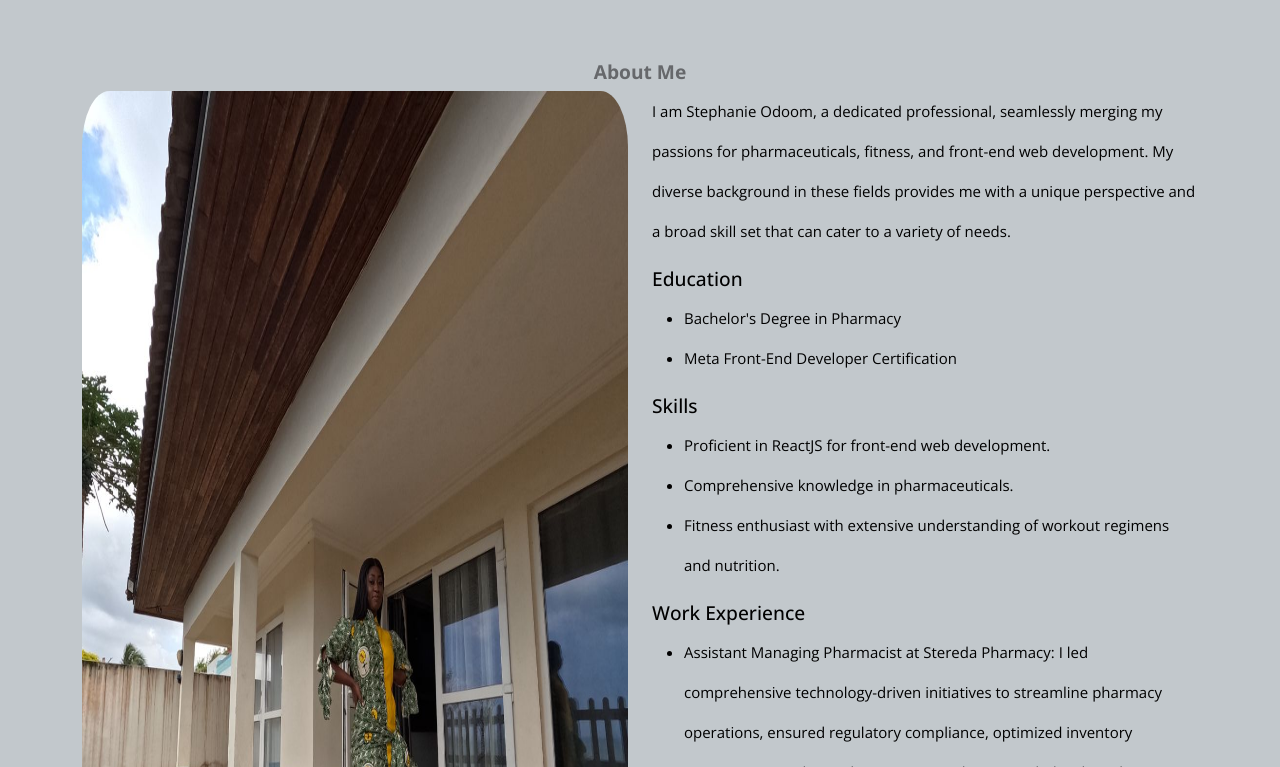
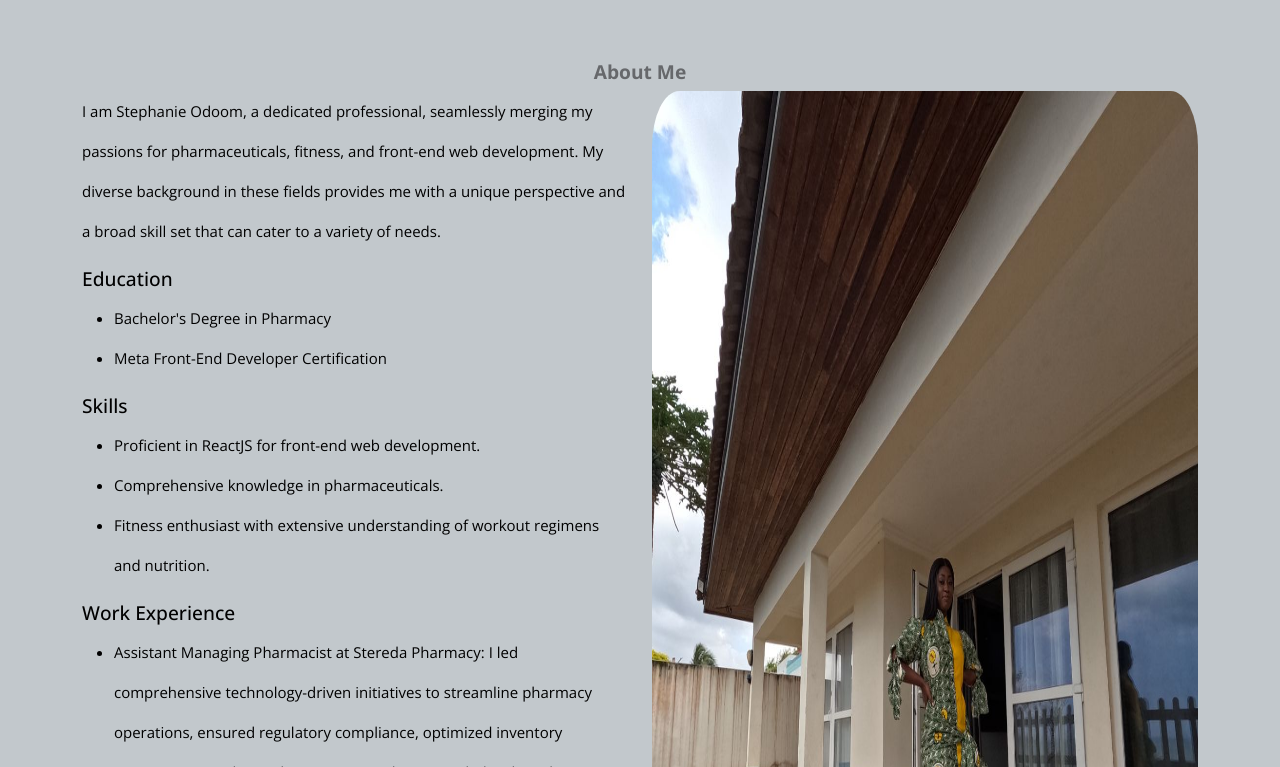
Before and after one commit to ephnie-o/my-portfolio, a React (Create React App) app: page / in a window 1280 px wide. Shown: the part 673-1440 px from the top of the page. Built offline with nearby package versions, Linux system fonts and the light colour scheme.

Commit message:
Some changes

```diff
--- a/public/index.html
+++ b/public/index.html
@@ -12,7 +12,7 @@
     <meta property="og:title" content="My Portfolio" />
     <meta property="og:type" content="website" />
     <meta property="og:url" content="https://www.stephanieodoom.com" />
-    <meta property="og:image" content="%PUBLIC_URL%/ProfessionalPhoto.jpeg" />
+    <meta property="og:image" content="%PUBLIC_URL%/Me.jpeg" />
     <meta property="og:site_name" content="Stephanie's Website" />
     <link rel="apple-touch-icon" href="%PUBLIC_URL%/logo.png" />
     <!--
--- a/src/components/aboutMe.js
+++ b/src/components/aboutMe.js
@@ -12,10 +12,7 @@ const AboutMe = () => {
                     <h2 className='subtitle'>About Me</h2>
                 </div>
                 <Row>
-                    <Col xs={12} md={6}>
-                        <Image className='photo photoAboutMe' src={professionalPhoto}/>
-                    </Col>
-                    <Col xs={12} md={6}>
+                    <Col xs={12} md={12} lg={6}>
                         <div className='description'>
                             <p>I am Stephanie Odoom, a dedicated professional, seamlessly merging my passions for pharmaceuticals, fitness, and front-end web development. My diverse background in these fields provides me with a unique perspective and a broad skill set that can cater to a variety of needs.</p>
                             <h4 className='color'>Education</h4>
@@ -37,6 +34,9 @@ const AboutMe = () => {
                             </ul>
                         </div>
                     </Col>
+                    <Col xs={12} md={12} lg={6}>
+                        <Image className='photo photoAboutMe' src={professionalPhoto}/>
+                    </Col>
                 </Row>
             </Container>
         </section>
```
Also changed, not shown: public/Me.jpeg (added).
